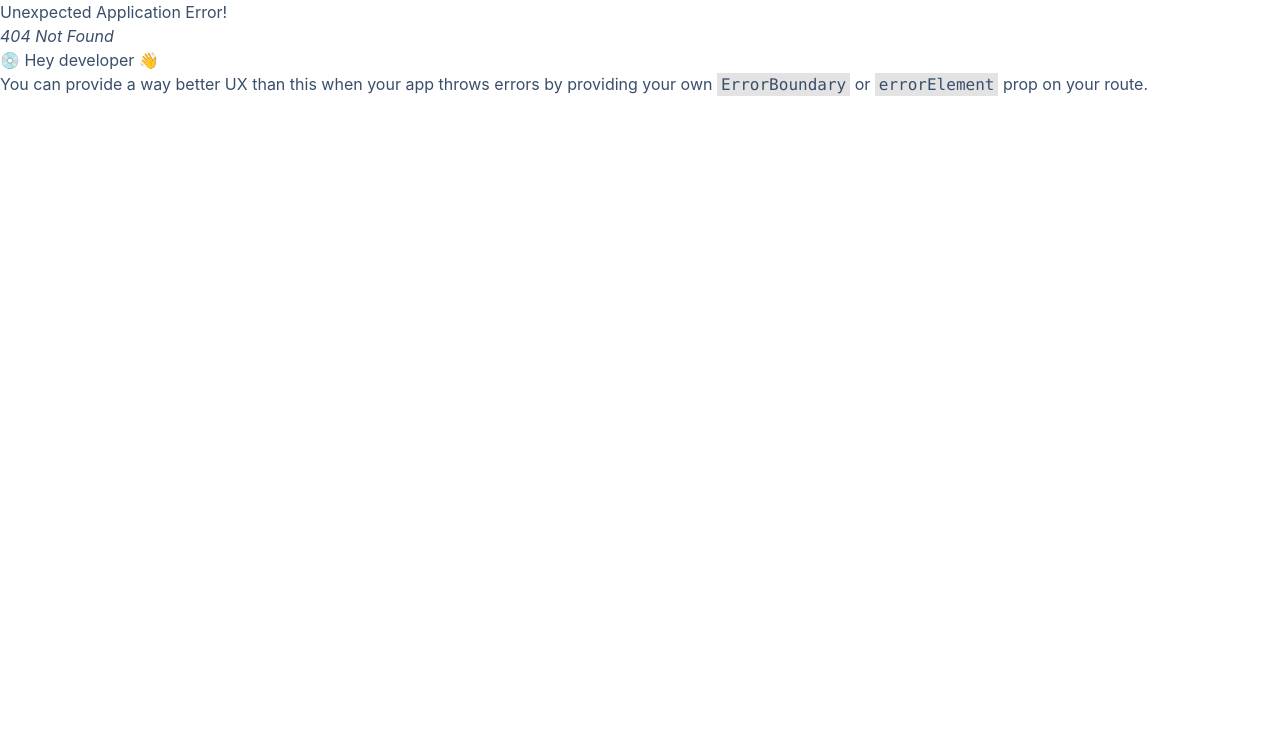
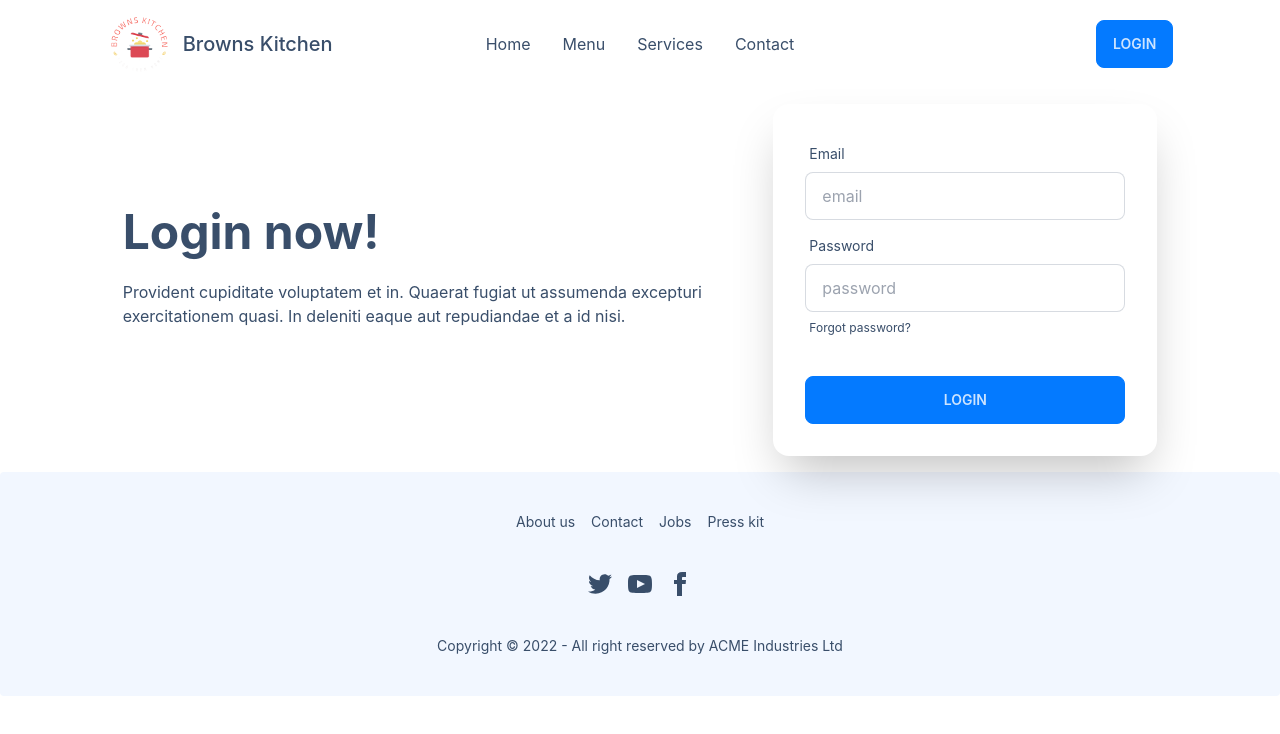
Before and after one commit to mickeymaruf/browns-kitchen, a React (Create React App) app: page /login in a window 1280 px wide. Before the commit this address had no page. Shown: the top 734 px of the page. Built offline with nearby package versions, Linux system fonts and the light colour scheme.

Commit message:
login and service page added

```diff
--- a/src/App.js
+++ b/src/App.js
@@ -4,7 +4,9 @@ import router from './Routes/Routes';
 
 function App() {
   return (
-    <RouterProvider router={router} />
+    <div>
+      <RouterProvider router={router} />
+    </div>
   );
 }
 
--- /dev/null
+++ b/src/components/Auth/Login.jsx
@@ -0,0 +1,38 @@
+import React from 'react';
+
+const Login = () => {
+    return (
+        <div className="hero w-10/12 max-w-screen-xl mx-auto">
+            <div className="hero-content flex-col lg:flex-row">
+                <div className="flex-1 text-center lg:text-left">
+                    <h1 className="text-5xl font-bold">Login now!</h1>
+                    <p className="py-6">Provident cupiditate voluptatem et in. Quaerat fugiat ut assumenda excepturi exercitationem quasi. In deleniti eaque aut repudiandae et a id nisi.</p>
+                </div>
+                <div className="flex-1 card w-full max-w-sm shadow-2xl bg-base-100">
+                    <div className="card-body">
+                        <div className="form-control">
+                            <label className="label">
+                                <span className="label-text">Email</span>
+                            </label>
+                            <input type="text" placeholder="email" className="input input-bordered" />
+                        </div>
+                        <div className="form-control">
+                            <label className="label">
+                                <span className="label-text">Password</span>
+                            </label>
+                            <input type="text" placeholder="password" className="input input-bordered" />
+                            <label className="label">
+                                <a href="#" className="label-text-alt link link-hover">Forgot password?</a>
+                            </label>
+                        </div>
+                        <div className="form-control mt-6">
+                            <button className="btn btn-primary">Login</button>
+                        </div>
+                    </div>
+                </div>
+            </div>
+        </div>
+    );
+};
+
+export default Login;
--- /dev/null
+++ b/src/components/Auth/Register.jsx
@@ -0,0 +1,11 @@
+import React from 'react';
+
+const Register = () => {
+    return (
+        <div>
+            Register
+        </div>
+    );
+};
+
+export default Register;
--- a/src/components/Home/Home.jsx
+++ b/src/components/Home/Home.jsx
@@ -1,10 +1,11 @@
 import React from 'react';
+import { Link } from 'react-router-dom';
 import banner from '../../assets/images/banner.jpg';
 
 const Home = () => {
     return (
-        <div className='max-w-screen-xl mx-auto'>
-            <div className="grid grid-cols-2 items-center justify-between">
+        <div>
+            <div className="w-10/12 max-w-screen-xl mx-auto grid grid-cols-2 items-center justify-between pb-20">
                 <div>
                     <h1 className="text-6xl font-bold leading-[1.1]">
                         Fastest <br />
@@ -18,10 +19,11 @@ const Home = () => {
                     <img className='w-5/6 ml-auto' src={banner} alt="" />
                 </div>
             </div>
-            <div className='py-20'>
-                <h3>Popular Foods</h3>
-                <div className='grid md:grid-cols-2 lg:grid-cols-3'>
-                    <div className="card w-96 bg-base-100 shadow-xl">
+            <div className='bg-base-200 mx-auto py-20'>
+                <div className='w-10/12 max-w-screen-xl mx-auto '>
+                    <h3 className='text-3xl font-medium mb-5'>Popular Foods</h3>
+                    <div className='grid md:grid-cols-2 lg:grid-cols-3 gap-10'>
+                        <div className="card bg-base-100 shadow-xl">
                             <figure><img src="https://placeimg.com/400/225/arch" alt="Shoes" /></figure>
                             <div className="card-body">
                                 <h2 className="card-title">
@@ -35,7 +37,7 @@ const Home = () => {
                                 </div>
                             </div>
                         </div>
-                    <div className="card w-96 bg-base-100 shadow-xl">
+                        <div className="card bg-base-100 shadow-xl">
                             <figure><img src="https://placeimg.com/400/225/arch" alt="Shoes" /></figure>
                             <div className="card-body">
                                 <h2 className="card-title">
@@ -49,7 +51,7 @@ const Home = () => {
                                 </div>
                             </div>
                         </div>
-                    <div className="card w-96 bg-base-100 shadow-xl">
+                        <div className="card bg-base-100 shadow-xl">
                             <figure><img src="https://placeimg.com/400/225/arch" alt="Shoes" /></figure>
                             <div className="card-body">
                                 <h2 className="card-title">
@@ -65,8 +67,12 @@ const Home = () => {
                         </div>
                     </div>
                     <div className='mt-12 flex justify-center'>
-                    <button className="btn btn-warning">Warning</button>
+                        <Link to="/services"><button className="btn btn-warning">See All</button></Link>
                     </div>
+                </div>
+            </div>
+            <div className='newsletter'>
+                Dome
             </div>
         </div>
     );
--- /dev/null
+++ b/src/components/Services/Services.jsx
@@ -0,0 +1,94 @@
+import React from 'react';
+
+const Services = () => {
+    return (
+        <div className='w-10/12 max-w-screen-xl mx-auto grid md:grid-cols-2 lg:grid-cols-3 gap-10'>
+            <div className="card bg-base-100 shadow-xl">
+                <figure><img src="https://placeimg.com/400/225/arch" alt="Shoes" /></figure>
+                <div className="card-body">
+                    <h2 className="card-title">
+                        Shoes!
+                        <div className="badge badge-secondary">NEW</div>
+                    </h2>
+                    <p>If a dog chews shoes whose shoes does he choose?</p>
+                    <div className="card-actions justify-end">
+                        <div className="badge badge-outline">Fashion</div>
+                        <div className="badge badge-outline">Products</div>
+                    </div>
+                </div>
+            </div>
+            <div className="card bg-base-100 shadow-xl">
+                <figure><img src="https://placeimg.com/400/225/arch" alt="Shoes" /></figure>
+                <div className="card-body">
+                    <h2 className="card-title">
+                        Shoes!
+                        <div className="badge badge-secondary">NEW</div>
+                    </h2>
+                    <p>If a dog chews shoes whose shoes does he choose?</p>
+                    <div className="card-actions justify-end">
+                        <div className="badge badge-outline">Fashion</div>
+                        <div className="badge badge-outline">Products</div>
+                    </div>
+                </div>
+            </div>
+            <div className="card bg-base-100 shadow-xl">
+                <figure><img src="https://placeimg.com/400/225/arch" alt="Shoes" /></figure>
+                <div className="card-body">
+                    <h2 className="card-title">
+                        Shoes!
+                        <div className="badge badge-secondary">NEW</div>
+                    </h2>
+                    <p>If a dog chews shoes whose shoes does he choose?</p>
+                    <div className="card-actions justify-end">
+                        <div className="badge badge-outline">Fashion</div>
+                        <div className="badge badge-outline">Products</div>
+                    </div>
+                </div>
+            </div>
+            <div className="card bg-base-100 shadow-xl">
+                <figure><img src="https://placeimg.com/400/225/arch" alt="Shoes" /></figure>
+                <div className="card-body">
+                    <h2 className="card-title">
+                        Shoes!
+                        <div className="badge badge-secondary">NEW</div>
+                    </h2>
+                    <p>If a dog chews shoes whose shoes does he choose?</p>
+                    <div className="card-actions justify-end">
+                        <div className="badge badge-outline">Fashion</div>
+                        <div className="badge badge-outline">Products</div>
+                    </div>
+                </div>
+            </div>
+            <div className="card bg-base-100 shadow-xl">
+                <figure><img src="https://placeimg.com/400/225/arch" alt="Shoes" /></figure>
+                <div className="card-body">
+                    <h2 className="card-title">
+                        Shoes!
+                        <div className="badge badge-secondary">NEW</div>
+                    </h2>
+                    <p>If a dog chews shoes whose shoes does he choose?</p>
+                    <div className="card-actions justify-end">
+                        <div className="badge badge-outline">Fashion</div>
+                        <div className="badge badge-outline">Products</div>
+                    </div>
+                </div>
+            </div>
+            <div className="card bg-base-100 shadow-xl">
+                <figure><img src="https://placeimg.com/400/225/arch" alt="Shoes" /></figure>
+                <div className="card-body">
+                    <h2 className="card-title">
+                        Shoes!
+                        <div className="badge badge-secondary">NEW</div>
+                    </h2>
+                    <p>If a dog chews shoes whose shoes does he choose?</p>
+                    <div className="card-actions justify-end">
+                        <div className="badge badge-outline">Fashion</div>
+                        <div className="badge badge-outline">Products</div>
+                    </div>
+                </div>
+            </div>
+        </div>
+    );
+};
+
+export default Services;
--- a/src/components/Shared/Header.jsx
+++ b/src/components/Shared/Header.jsx
@@ -1,47 +1,37 @@
 import React from 'react';
+import { Link } from 'react-router-dom';
+import logo from '../../assets/images/logo.png'
 
 const Navbar = () => {
     return (
-        <div className="navbar bg-base-100 max-w-screen-xl mx-auto px-0">
+        <div className="w-10/12 max-w-screen-xl mx-auto navbar bg-base-100 px-0 py-3">
             <div className="navbar-start">
                 <div className="dropdown">
                     <label tabIndex={0} className="btn btn-ghost lg:hidden">
                         <svg xmlns="http://www.w3.org/2000/svg" className="h-5 w-5" fill="none" viewBox="0 0 24 24" stroke="currentColor"><path strokeLinecap="round" strokeLinejoin="round" strokeWidth="2" d="M4 6h16M4 12h8m-8 6h16" /></svg>
                     </label>
                     <ul tabIndex={0} className="menu menu-compact dropdown-content mt-3 p-2 shadow bg-base-100 rounded-box w-52">
-                        <li><a>Item 1</a></li>
-                        <li><a>Item 2</a></li>
-                        <li><a>Item 3</a></li>
+                        <li><Link to="/">Home</Link></li>
+                        <li><Link to="/">Menu</Link></li>
+                        <li><Link to="/services">Services</Link></li>
+                        <li><Link to="/">Contact</Link></li>
                     </ul>
                 </div>
-                <a className="">Browns Kitchen</a>
+                <Link to="/" className='flex items-center gap-3'>
+                    <img className='w-16' src={logo} alt="" />
+                    <h3 className='text-xl font-medium'>Browns Kitchen</h3>
+                </Link>
             </div>
             <div className="navbar-center hidden lg:flex">
                 <ul className="menu menu-horizontal p-0">
-                    <li><a>Item 1</a></li>
-                    <li><a>Item 2</a></li>
-                    <li><a>Item 3</a></li>
+                    <li><Link to="/">Home</Link></li>
+                    <li><Link to="/">Menu</Link></li>
+                    <li><Link to="/services">Services</Link></li>
+                    <li><Link to="/">Contact</Link></li>
                 </ul>
             </div>
             <div className="navbar-end">
-                <div className="dropdown dropdown-end">
-                    <label tabIndex={0} className="btn btn-ghost btn-circle avatar">
-                        <div className="w-10 rounded-full">
-                            <img src="https://placeimg.com/80/80/people" />
-                        </div>
-                    </label>
-                    <ul tabIndex={0} className="menu menu-compact dropdown-content mt-3 p-2 shadow bg-base-100 rounded-box w-52">
-                        <li>
-                            <a className="justify-between">
-                                Profile
-                                <span className="badge">New</span>
-                            </a>
-                        </li>
-                        <li><a>Settings</a></li>
-                        <li><a>Logout</a></li>
-                    </ul>
-                </div>
-                <a className="btn">Get started</a>
+                <Link to="/login" className="btn btn-primary">Login</Link>
             </div>
         </div>
     );
```
Also changed, not shown: src/Routes/Routes.js (+15 -0 lines), src/assets/images/logo.png (added), 1 other file (tests, documents, lock files or other folders). Lines whose indentation alone changed are shown as unchanged.
